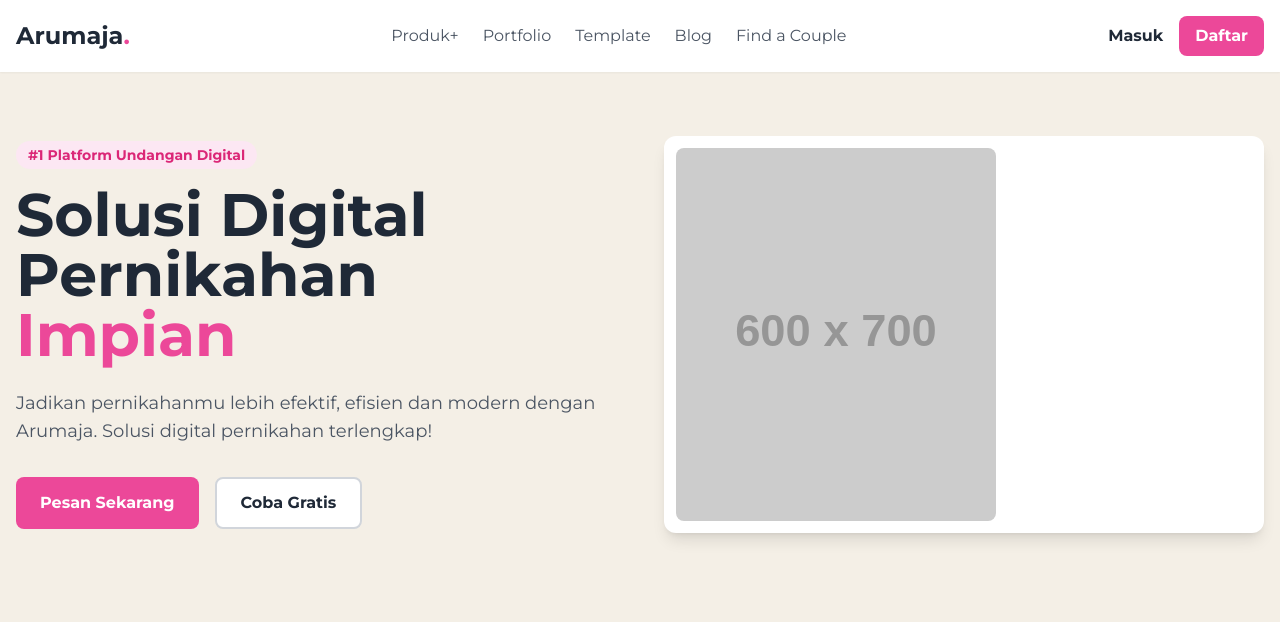
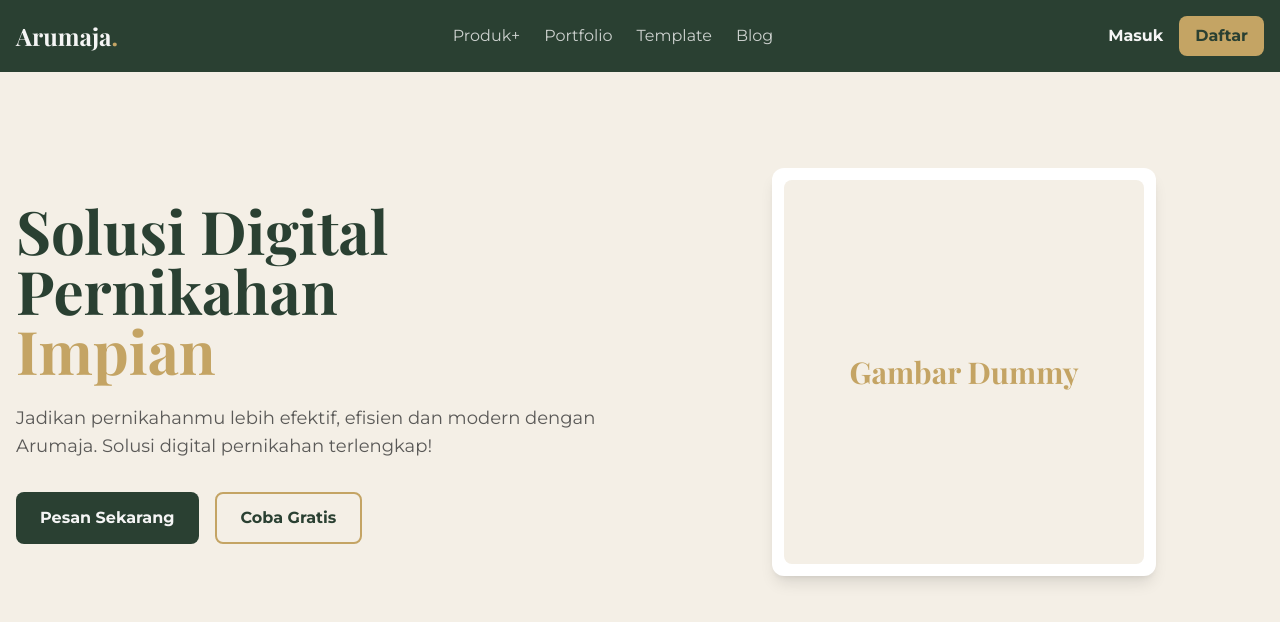
Before and after one commit to tetukocatons/undangan-digital, a Next.js app: page / in a window 1280 px wide. Shown: the top 622 px of the page. Built offline with nearby package versions, Linux system fonts and the light colour scheme.

Commit message:
Implement final branding and hero section

```diff
--- a/src/app/layout.tsx
+++ b/src/app/layout.tsx
@@ -1,21 +1,18 @@
 import type { Metadata } from "next";
-// Impor font dari next/font/google
 import { Montserrat, Playfair_Display } from "next/font/google";
 import Navbar from "@/components/Navbar";
 import "./globals.css";
 
-// Konfigurasi font Montserrat untuk body/paragraf
 const montserrat = Montserrat({
   subsets: ["latin"],
   weight: ["400", "500", "700"],
-  variable: "--font-montserrat", // Nama variabel untuk CSS
+  variable: "--font-montserrat",
 });
 
-// Konfigurasi font Playfair Display untuk judul
 const playfair = Playfair_Display({
   subsets: ["latin"],
   weight: ["700", "800"],
-  variable: "--font-playfair", // Nama variabel untuk CSS
+  variable: "--font-playfair",
 });
 
 export const metadata: Metadata = {
@@ -30,10 +27,9 @@ export default function RootLayout({
 }>) {
   return (
     <html lang="en">
-      {/* Terapkan variabel font dan warna latar utama */}
       <body className={`${montserrat.variable} ${playfair.variable} font-sans bg-brand-champagne text-brand-charcoal`}>
         <Navbar />
-        <main>{children}</main> {/* Padding kita hapus dari sini untuk kontrol per halaman */}
+        <main>{children}</main>
       </body>
     </html>
   );
--- a/src/app/page.tsx
+++ b/src/app/page.tsx
@@ -1,51 +1,34 @@
-import Image from 'next/image'; // Kita akan menggunakan komponen Image dari Next.js
-
 export default function HomePage() {
   return (
-    // Kontainer utama dengan padding
-    <div className="container mx-auto px-4 py-16">
-      {/* Flex container untuk tata letak 2 kolom */}
+    <div className="container mx-auto px-4 py-16 md:py-24">
       <div className="flex flex-col md:flex-row items-center gap-12">
-
-        {/* Kolom Kiri: Teks & Tombol */}
         <div className="md:w-1/2 text-center md:text-left">
-          <span className="inline-block bg-pink-100 text-pink-600 text-sm font-semibold px-3 py-1 rounded-full mb-4">
-            #1 Platform Undangan Digital
-          </span>
-          <h1 className="text-5xl md:text-6xl font-bold text-gray-800 leading-tight">
+          <h1 className="font-serif text-5xl md:text-6xl font-bold text-brand-green leading-tight">
             Solusi Digital
             <br />
             Pernikahan
             <br />
-            <span className="text-pink-500">Impian</span>
+            <span className="text-brand-gold">Impian</span>
           </h1>
-          <p className="mt-6 text-lg text-gray-600">
+          <p className="mt-6 text-lg font-sans text-brand-charcoal/80">
             Jadikan pernikahanmu lebih efektif, efisien dan modern dengan Arumaja. Solusi digital pernikahan terlengkap!
           </p>
           <div className="mt-8 flex justify-center md:justify-start gap-4">
-            <button className="bg-pink-500 text-white font-bold py-3 px-6 rounded-lg hover:bg-pink-600 transition-colors">
+            <button className="bg-brand-green text-brand-off-white font-bold py-3 px-6 rounded-lg hover:opacity-90 transition-opacity">
               Pesan Sekarang
             </button>
-            <button className="bg-white text-gray-800 font-bold py-3 px-6 rounded-lg border-2 border-gray-300 hover:bg-gray-100 transition-colors">
+            <button className="bg-transparent text-brand-green font-bold py-3 px-6 rounded-lg border-2 border-brand-gold hover:bg-brand-gold hover:text-brand-green transition-colors">
               Coba Gratis
             </button>
           </div>
         </div>
-
-        {/* Kolom Kanan: Gambar Dummy */}
-        <div className="md:w-1/2 mt-8 md:mt-0">
-          <div className="bg-white rounded-xl shadow-lg p-3">
-             {/* Ganti '600x700' jika ingin ukuran berbeda */}
-            <Image
-              src="https://placehold.co/600x700/e9d5ff/a855f7?text=Gambar\nDummy"
-              alt="Dummy Image Undangan Digital"
-              width={320}
-              height={320}
-              className="rounded-lg"
-            />
+        <div className="md:w-1/2 mt-8 md:mt-0 flex justify-center">
+          <div className="bg-white rounded-xl shadow-lg p-3 w-full max-w-sm">
+            <div className="bg-brand-champagne rounded-lg w-full h-96 flex items-center justify-center">
+              <p className="font-serif text-brand-gold text-3xl text-center">Gambar Dummy</p>
+            </div>
           </div>
         </div>
-
       </div>
     </div>
   );
--- a/src/components/Navbar.tsx
+++ b/src/components/Navbar.tsx
@@ -2,33 +2,25 @@ import Link from 'next/link';
 
 export default function Navbar() {
   return (
-    <header className="bg-white shadow-sm">
+    <header className="bg-brand-green">
       <div className="container mx-auto px-4 py-4 flex justify-between items-center">
-
-        {/* Logo */}
-        <Link href="/" className="text-2xl font-bold text-gray-800">
-          Arumaja<span className="text-pink-500">.</span>
+        <Link href="/" className="text-2xl font-serif font-bold text-brand-off-white">
+          Arumaja<span className="text-brand-gold">.</span>
         </Link>
-
-        {/* Menu Navigasi Tengah */}
         <nav className="hidden md:flex items-center space-x-6">
-          <Link href="#" className="text-gray-600 hover:text-pink-500">Produk+</Link>
-          <Link href="#" className="text-gray-600 hover:text-pink-500">Portfolio</Link>
-          <Link href="#" className="text-gray-600 hover:text-pink-500">Template</Link>
-          <Link href="#" className="text-gray-600 hover:text-pink-500">Blog</Link>
-          <Link href="#" className="text-gray-600 hover:text-pink-500">Find a Couple</Link>
+          <Link href="#" className="text-brand-off-white/80 hover:text-brand-gold">Produk+</Link>
+          <Link href="#" className="text-brand-off-white/80 hover:text-brand-gold">Portfolio</Link>
+          <Link href="/templates" className="text-brand-off-white/80 hover:text-brand-gold">Template</Link>
+          <Link href="#" className="text-brand-off-white/80 hover:text-brand-gold">Blog</Link>
         </nav>
-
-        {/* Tombol Kanan */}
         <div className="hidden md:flex items-center space-x-4">
-          <Link href="/login" className="text-gray-800 font-semibold hover:text-pink-500">
+          <Link href="/login" className="text-brand-off-white font-semibold hover:text-brand-gold">
             Masuk
           </Link>
-          <Link href="/register" className="bg-pink-500 text-white font-semibold py-2 px-4 rounded-lg hover:bg-pink-600">
+          <Link href="/register" className="bg-brand-gold text-brand-green font-semibold py-2 px-4 rounded-lg hover:opacity-90">
             Daftar
           </Link>
         </div>
-
       </div>
     </header>
   );
--- a/tailwind.config.ts
+++ b/tailwind.config.ts
@@ -16,8 +16,8 @@ const config: Config = {
         'brand-charcoal': '#333333',
       },
       fontFamily: {
-        sans: ['var(--font-montserrat)'], // Font untuk body
-        serif: ['var(--font-playfair)'],  // Font untuk judul
+        sans: ['var(--font-montserrat)'],
+        serif: ['var(--font-playfair)'],
       },
     },
   },
```
